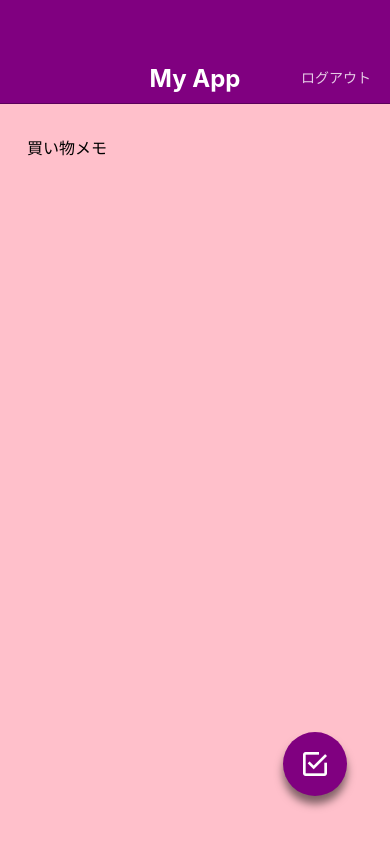
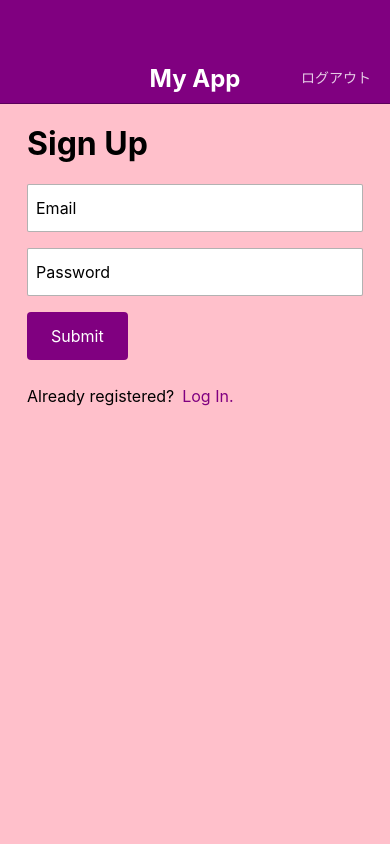
Before and after one commit to HamazakiHisanori/MyApp, a React Native app: screen / in a window 390 px wide. Built offline with nearby package versions, Linux system fonts and the light colour scheme.

Commit message:
新規登録画面とログイン画面を作成

```diff
--- a/App.jsx
+++ b/App.jsx
@@ -2,11 +2,13 @@
 
 // import MemoListScreen from './src/screens/MemoListScreen';
 // import MemoDetailScreen from './src/screens/MemoDetailScreen';
-import MemoEditScreen from './src/screens/MemoEditScreen';
+// import MemoEditScreen from './src/screens/MemoEditScreen';
 // import MemoCreateScreen from './src/screens/MemoCreateScreen';
+// import LogInScreen from './src/screens/LogInScreen';
+import SignUpScreen from './src/screens/SignUpScreen';
 
 export default function App() {
   return (
-    <MemoEditScreen />
+    <SignUpScreen />
   );
 }
--- /dev/null
+++ b/src/components/Button.jsx
@@ -0,0 +1,32 @@
+import React from 'react';
+import { View, Text, StyleSheet } from 'react-native';
+import { string } from 'prop-types';
+
+export default function Button(props) {
+  const { label } = props;
+  return (
+    <View style={styles.buttonContainer}>
+      <Text style={styles.buttonLabel}>{label}</Text>
+    </View>
+  );
+}
+
+Button.propTypes = {
+  label: string.isRequired,
+};
+
+const styles = StyleSheet.create({
+  buttonContainer: {
+    backgroundColor: 'purple',
+    borderRadius: 4,
+    alignSelf: 'flex-start',
+    marginBottom: 24,
+  },
+  buttonLabel: {
+    fontSize: 16,
+    lineHeight: 32,
+    paddingHorizontal: 24,
+    paddingVertical: 8,
+    color: 'white',
+  },
+});
--- /dev/null
+++ b/src/screens/LogInScreen.jsx
@@ -0,0 +1,72 @@
+import React from 'react';
+import {
+  View, Text, TextInput, StyleSheet,
+} from 'react-native';
+
+import AppBar from '../components/AppBar';
+import Button from '../components/Button';
+
+export default function LogInScreen() {
+  return (
+    <View style={styles.container}>
+
+      <AppBar />
+
+      <View style={styles.inner}>
+
+        <Text style={styles.title}>Log In</Text>
+        <TextInput style={styles.input} value="Email" />
+        <TextInput style={styles.input} value="Password" />
+
+        <Button label="Submit" />
+
+        <View style={styles.footer}>
+          <Text style={styles.footerText}>Not registered?</Text>
+          <Text style={styles.footerLink}>Sign up here!</Text>
+        </View>
+
+      </View>
+
+    </View>
+  );
+}
+
+const styles = StyleSheet.create({
+  container: {
+    flex: 1,
+    backgroundColor: 'pink',
+  },
+  inner: {
+    paddingHorizontal: 27,
+    paddingVertical: 24,
+  },
+  title: {
+    fontSize: 32,
+    lineHeight: 32,
+    fontWeight: 'bold',
+    marginBottom: 24,
+  },
+  input: {
+    fontSize: 16,
+    height: 48,
+    backgroundColor: 'white',
+    borderColor: 'rgba(0, 0, 0, 0.3)',
+    borderWidth: 1,
+    marginBottom: 16,
+    paddingHorizontal: 8,
+    borderRadius: 2,
+  },
+  footerText: {
+    fontSize: 16,
+    lineHeight: 24,
+    marginRight: 8,
+  },
+  footerLink: {
+    fontSize: 16,
+    lineHeight: 24,
+    color: 'purple',
+  },
+  footer: {
+    flexDirection: 'row',
+  },
+});
--- a/src/screens/MemoCreateScreen.jsx
+++ b/src/screens/MemoCreateScreen.jsx
@@ -3,7 +3,7 @@
   View, TextInput, StyleSheet,
 } from 'react-native';
 
-import AppBar from '../components/appBar';
+import AppBar from '../components/AppBar';
 import CircleButton from '../components/CircleButton';
 import KeyboardSafeView from '../components/KeyboardSafeView';
 
--- a/src/screens/MemoDetailScreen.jsx
+++ b/src/screens/MemoDetailScreen.jsx
@@ -3,7 +3,7 @@
   View, Text, StyleSheet, ScrollView,
 } from 'react-native';
 
-import AppBar from '../components/appBar';
+import AppBar from '../components/AppBar';
 import CircleButton from '../components/CircleButton';
 
 export default function MemoDetailScreen() {
--- a/src/screens/MemoEditScreen.jsx
+++ b/src/screens/MemoEditScreen.jsx
@@ -3,7 +3,7 @@
   View, TextInput, StyleSheet,
 } from 'react-native';
 
-import AppBar from '../components/appBar';
+import AppBar from '../components/AppBar';
 import CircleButton from '../components/CircleButton';
 import KeyboardSafeView from '../components/KeyboardSafeView';
 
--- a/src/screens/MemoListScreen.jsx
+++ b/src/screens/MemoListScreen.jsx
@@ -1,7 +1,7 @@
 import React from 'react';
 import { View, StyleSheet } from 'react-native';
 
-import AppBar from '../components/appBar';
+import AppBar from '../components/AppBar';
 import MemoList from '../components/MemoList';
 import CircleButton from '../components/CircleButton';
 
--- /dev/null
+++ b/src/screens/SignUpScreen.jsx
@@ -0,0 +1,72 @@
+import React from 'react';
+import {
+  View, Text, TextInput, StyleSheet,
+} from 'react-native';
+
+import AppBar from '../components/AppBar';
+import Button from '../components/Button';
+
+export default function SignUpScreen() {
+  return (
+    <View style={styles.container}>
+
+      <AppBar />
+
+      <View style={styles.inner}>
+
+        <Text style={styles.title}>Sign Up</Text>
+        <TextInput style={styles.input} value="Email" />
+        <TextInput style={styles.input} value="Password" />
+
+        <Button label="Submit" />
+
+        <View style={styles.footer}>
+          <Text style={styles.footerText}>Already registered?</Text>
+          <Text style={styles.footerLink}>Log In.</Text>
+        </View>
+
+      </View>
+
+    </View>
+  );
+}
+
+const styles = StyleSheet.create({
+  container: {
+    flex: 1,
+    backgroundColor: 'pink',
+  },
+  inner: {
+    paddingHorizontal: 27,
+    paddingVertical: 24,
+  },
+  title: {
+    fontSize: 32,
+    lineHeight: 32,
+    fontWeight: 'bold',
+    marginBottom: 24,
+  },
+  input: {
+    fontSize: 16,
+    height: 48,
+    backgroundColor: 'white',
+    borderColor: 'rgba(0, 0, 0, 0.3)',
+    borderWidth: 1,
+    marginBottom: 16,
+    paddingHorizontal: 8,
+    borderRadius: 2,
+  },
+  footerText: {
+    fontSize: 16,
+    lineHeight: 24,
+    marginRight: 8,
+  },
+  footerLink: {
+    fontSize: 16,
+    lineHeight: 24,
+    color: 'purple',
+  },
+  footer: {
+    flexDirection: 'row',
+  },
+});
```
